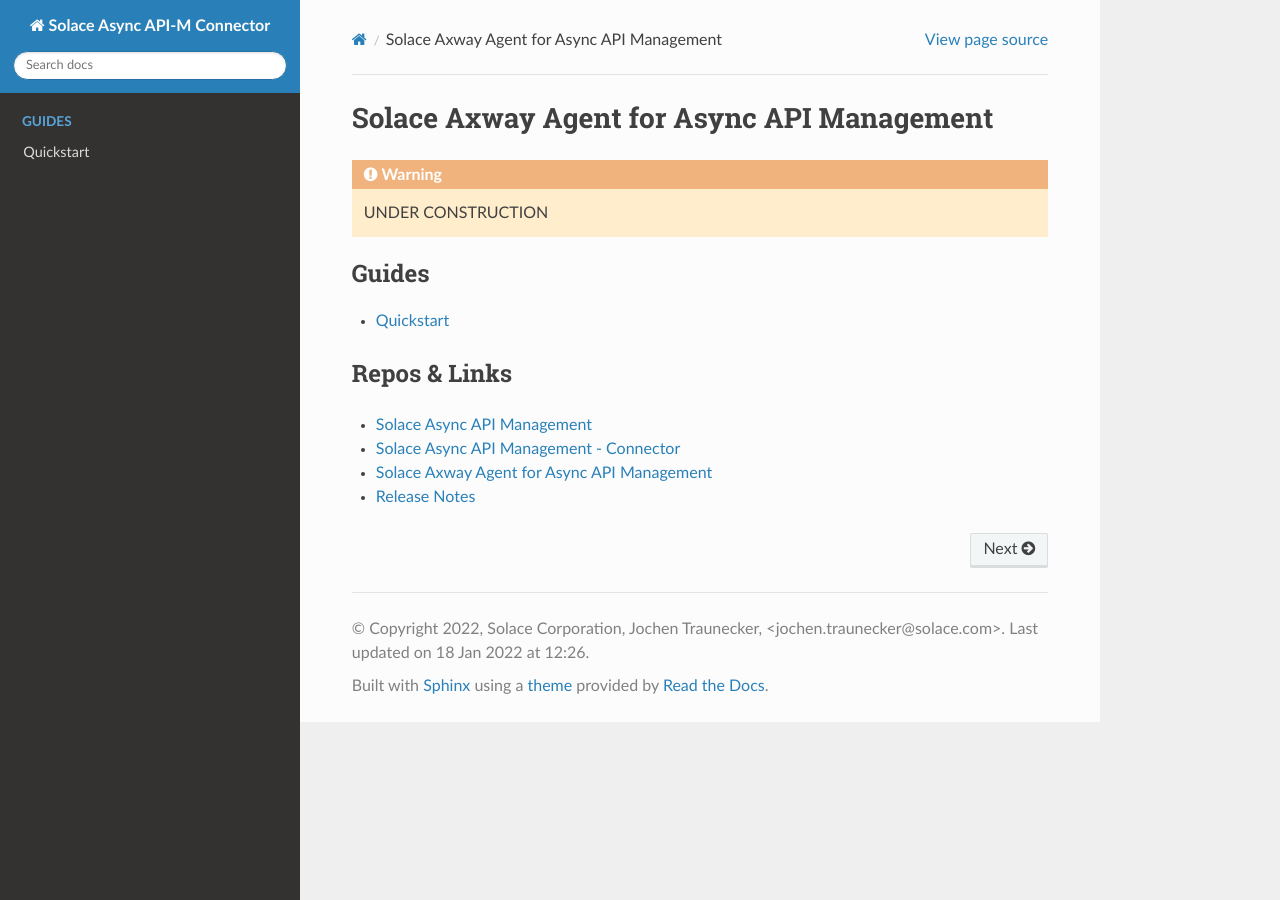
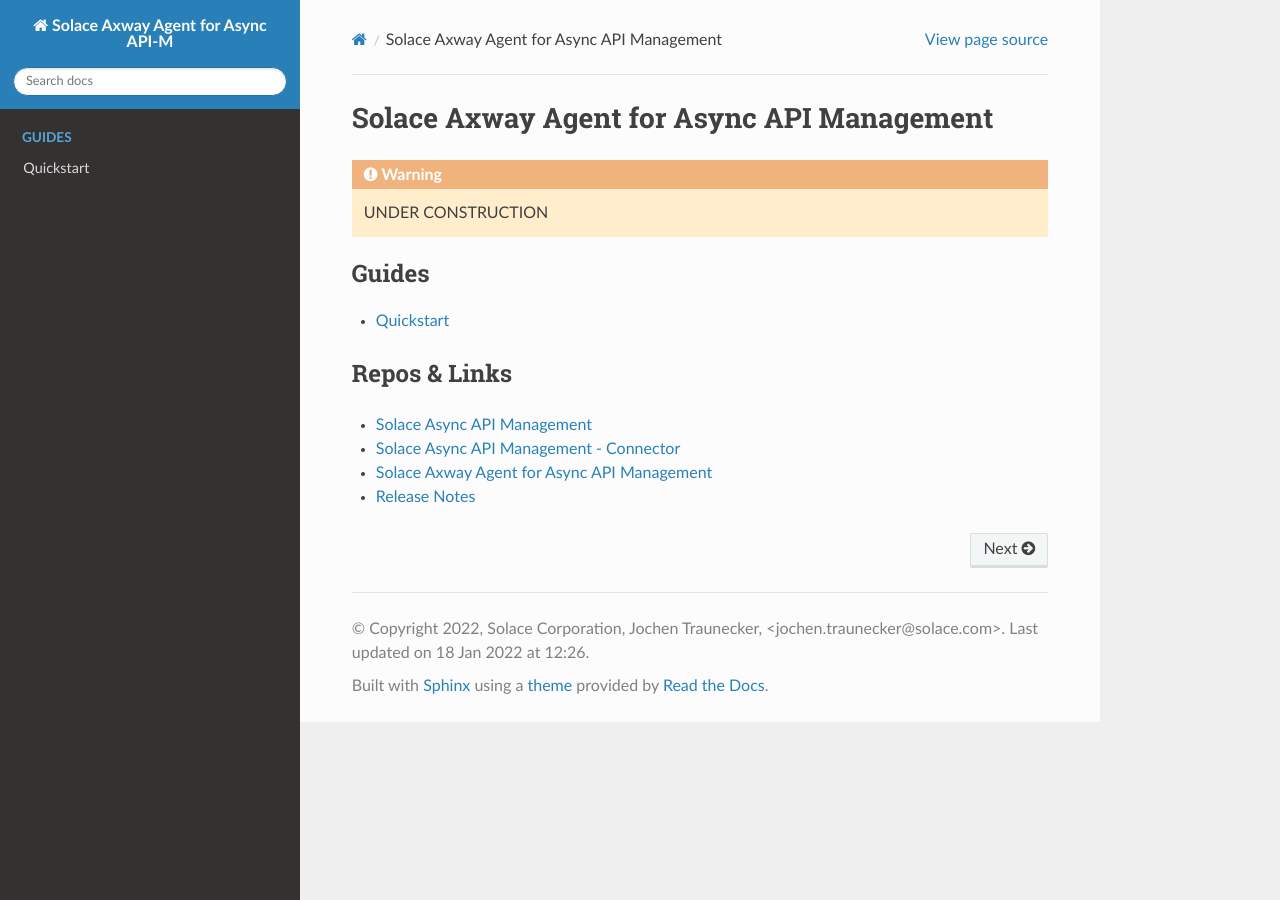
Before and after one commit to solace-iot-team/solace-axway-agent, a Sphinx documentation site: the page built from docs/source/index.rst, in a window 1280 px wide. Built offline with Sphinx 7.4.7 and the Read the Docs theme 2.0.0, drawn with Linux system fonts in a browser that asks for light colours.

Commit message:
fixed doc title

```diff
--- a/docs/source/conf.py
+++ b/docs/source/conf.py
@@ -17,7 +17,7 @@
 
 # -- Project information -----------------------------------------------------
 
-project = 'Solace Async API-M Connector'
+project = 'Solace Axway Agent for Async API-M'
 copyright = '2022, Solace Corporation, Jochen Traunecker, <jochen.traunecker@solace.com>'
 author = 'Jochen Traunecker'
 
```
